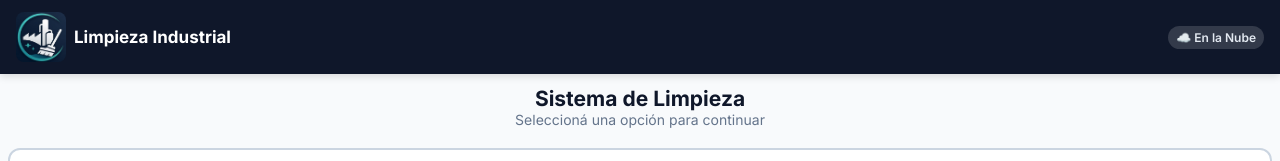
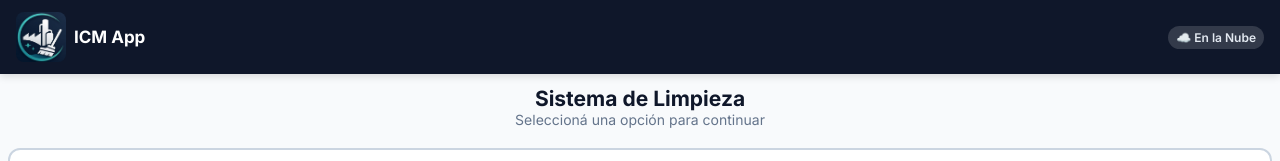
Before and after one commit to 29286636/ICM-APP, a plain HTML site: page index.html in a window 1280 px wide. Shown: the top 161 px of the page. Drawn offline with nearby package versions, Linux system fonts and the light colour scheme; no server answers.

```diff
--- a/index.html
+++ b/index.html
@@ -187,7 +187,7 @@
   <nav class="navbar">
     <div class="navbar-title" style="display: flex; align-items: center; gap: 8px;">
   <img src="logo.jpg" alt="Logo" style="width: 50px; height: 50px; border-radius: 8px; object-fit: cover;">
-  <span>Limpieza Industrial</span>
+  <span>ICM App</span>
 </div>
     <div class="nav-right">
       <span id="cloud-status" class="cloud-badge">☁️ Conectando...</span>
```
